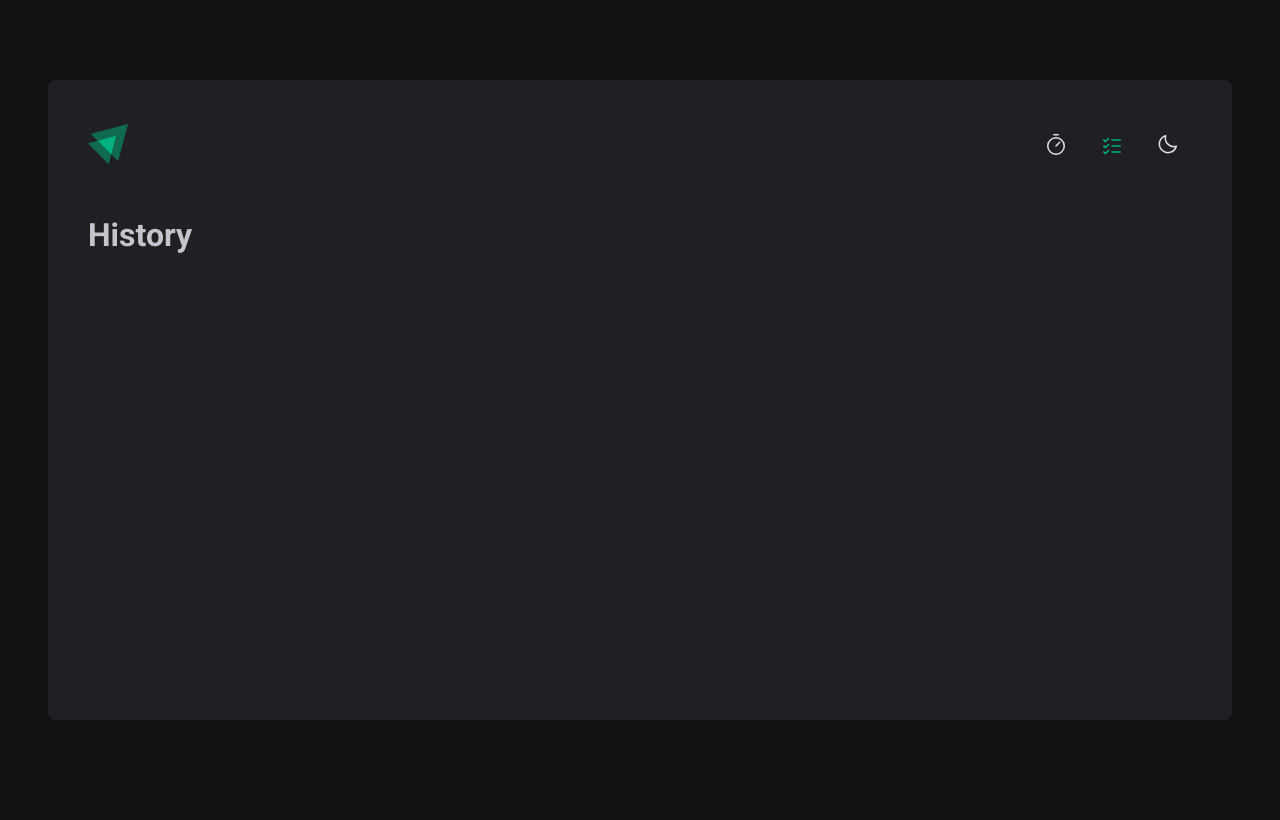
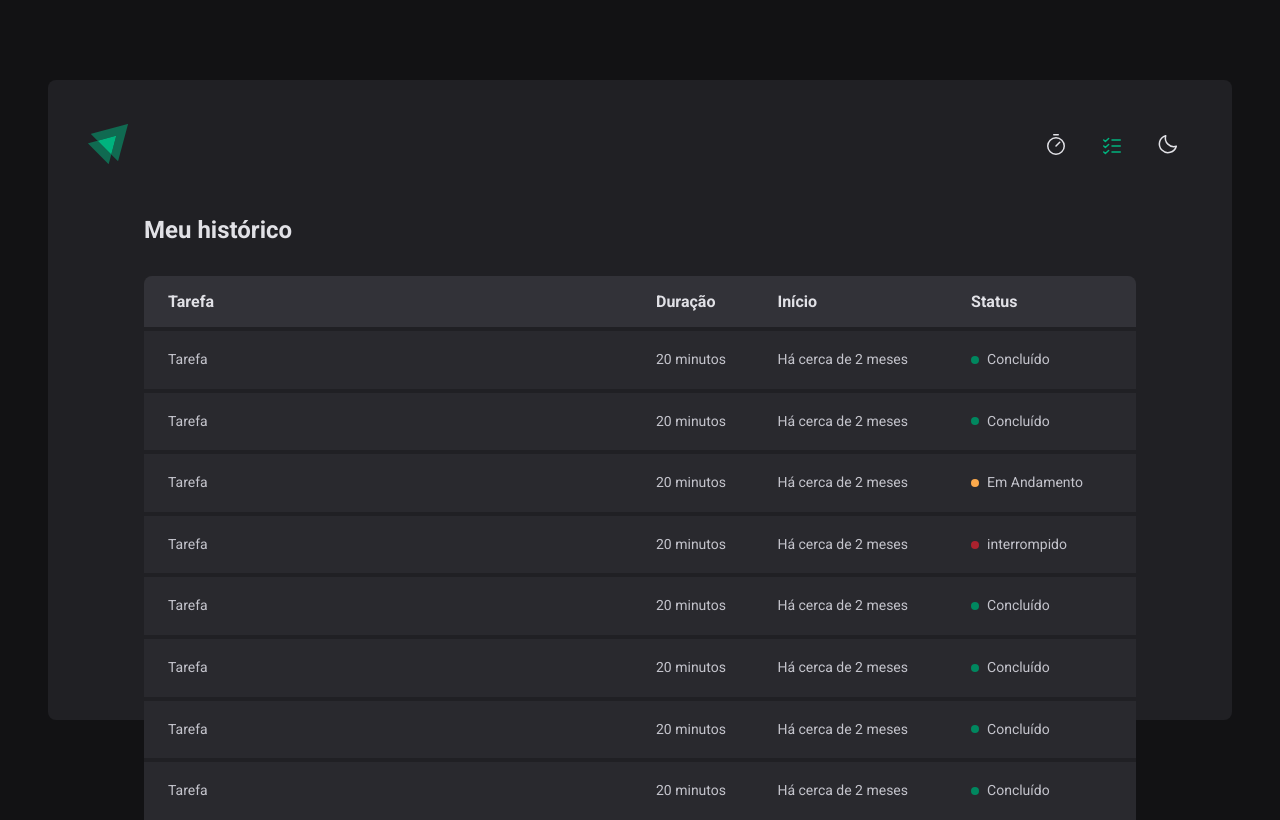
Before and after one commit to joaolavelino/ir03-timer, a React (Vite) app: page /history in a window 1280 px wide. Built offline with nearby package versions, Linux system fonts and the light colour scheme.

Commit message:
history styling

```diff
--- a/src/pages/History.tsx
+++ /dev/null
@@ -1,3 +0,0 @@
-export function History() {
-  return <h1>History</h1>;
-}
--- /dev/null
+++ b/src/pages/History/index.tsx
@@ -0,0 +1,87 @@
+import { HistoryContainer, HistoryList, Status } from "./styles";
+
+export function History() {
+  return (
+    <HistoryContainer>
+      <h1>Meu histórico</h1>
+      <HistoryList>
+        <table>
+          <thead>
+            <tr>
+              <th>Tarefa</th>
+              <th>Duração</th>
+              <th>Início</th>
+              <th>Status</th>
+            </tr>
+          </thead>
+          <tbody>
+            <tr>
+              <td>Tarefa</td>
+              <td>20 minutos</td>
+              <td>Há cerca de 2 meses</td>
+              <td>
+                <Status status="complete">Concluído</Status>
+              </td>
+            </tr>
+            <tr>
+              <td>Tarefa</td>
+              <td>20 minutos</td>
+              <td>Há cerca de 2 meses</td>
+              <td>
+                <Status status="complete">Concluído</Status>
+              </td>
+            </tr>
+            <tr>
+              <td>Tarefa</td>
+              <td>20 minutos</td>
+              <td>Há cerca de 2 meses</td>
+              <td>
+                <Status status="ongoing">Em Andamento</Status>
+              </td>
+            </tr>
+            <tr>
+              <td>Tarefa</td>
+              <td>20 minutos</td>
+              <td>Há cerca de 2 meses</td>
+              <td>
+                <Status status="canceled">interrompido</Status>
+              </td>
+            </tr>
+            <tr>
+              <td>Tarefa</td>
+              <td>20 minutos</td>
+              <td>Há cerca de 2 meses</td>
+              <td>
+                <Status status="complete">Concluído</Status>
+              </td>
+            </tr>
+            <tr>
+              <td>Tarefa</td>
+              <td>20 minutos</td>
+              <td>Há cerca de 2 meses</td>
+              <td>
+                <Status status="complete">Concluído</Status>
+              </td>
+            </tr>
+            <tr>
+              <td>Tarefa</td>
+              <td>20 minutos</td>
+              <td>Há cerca de 2 meses</td>
+              <td>
+                <Status status="complete">Concluído</Status>
+              </td>
+            </tr>
+            <tr>
+              <td>Tarefa</td>
+              <td>20 minutos</td>
+              <td>Há cerca de 2 meses</td>
+              <td>
+                <Status status="complete">Concluído</Status>
+              </td>
+            </tr>
+          </tbody>
+        </table>
+      </HistoryList>
+    </HistoryContainer>
+  );
+}
--- /dev/null
+++ b/src/pages/History/styles.ts
@@ -0,0 +1,78 @@
+import styled from "styled-components";
+
+export const HistoryContainer = styled.main`
+  flex: 1;
+  padding: 0 3.5rem;
+  display: flex;
+  flex-direction: column;
+
+  h1 {
+    font-size: 1.5rem;
+    color: ${(props) => props.theme["gray-100"]};
+  }
+`;
+export const HistoryList = styled.div`
+  flex: 1;
+  overflow: auto;
+  margin-top: 2rem;
+
+  table {
+    width: 100%;
+    border-collapse: collapse;
+    min-width: 600px;
+
+    th {
+      background-color: ${(props) => props.theme["gray-600"]};
+      padding: 1rem;
+      text-align: left;
+      color: ${(props) => props.theme["gray-100"]};
+    }
+    th:first-child {
+      border-top-left-radius: 8px;
+      padding-left: 1.5rem;
+    }
+    th:last-child {
+      border-top-right-radius: 8px;
+      padding-right: 1.5rem;
+    }
+    td {
+      background-color: ${(props) => props.theme["gray-700"]};
+      border-top: 4px solid ${(props) => props.theme["gray-800"]};
+      padding: 1rem;
+      font-size: 0.875rem;
+      line-height: 1.6rem;
+
+      &:first-child {
+        padding-left: 1.5rem;
+        width: 50%;
+      }
+      &:last-child {
+        padding-right: 1.5rem;
+      }
+    }
+  }
+`;
+
+const STATUS_COLORS = {
+  ongoing: "yellow-500",
+  complete: "green-500",
+  canceled: "red-500",
+} as const;
+
+interface StatusProps {
+  status: keyof typeof STATUS_COLORS;
+}
+
+export const Status = styled.span<StatusProps>`
+  display: flex;
+  align-items: center;
+  gap: 0.5rem;
+
+  &::before {
+    content: "";
+    width: 0.5rem;
+    height: 0.5rem;
+    border-radius: 50%;
+    background-color: ${(props) => props.theme[STATUS_COLORS[props.status]]};
+  }
+`;
--- a/src/pages/Home/styles.ts
+++ b/src/pages/Home/styles.ts
@@ -64,7 +64,7 @@
 
   font-weight: bold;
   background-color: ${(props) => props.theme["green-500"]};
-  color: ${(props) => props.theme["white-full"]};
+  color: ${(props) => props.theme.white};
   transition: 0.1s;
 
   &:enabled:hover {
--- a/src/styles/themes/default.ts
+++ b/src/styles/themes/default.ts
@@ -16,5 +16,5 @@
   "red-700": "#7A1921",
 
   "yellow-500": "#FBA94C",
-  "white-full": "#FFF",
+  white: "#FFF",
 };
--- a/src/styles/themes/light.ts
+++ b/src/styles/themes/light.ts
@@ -18,5 +18,5 @@
   "red-700": "#7A1921",
 
   "yellow-500": "#FBA94C",
-  "white-full": "#FFF",
+  white: "#FFF",
 };
```
